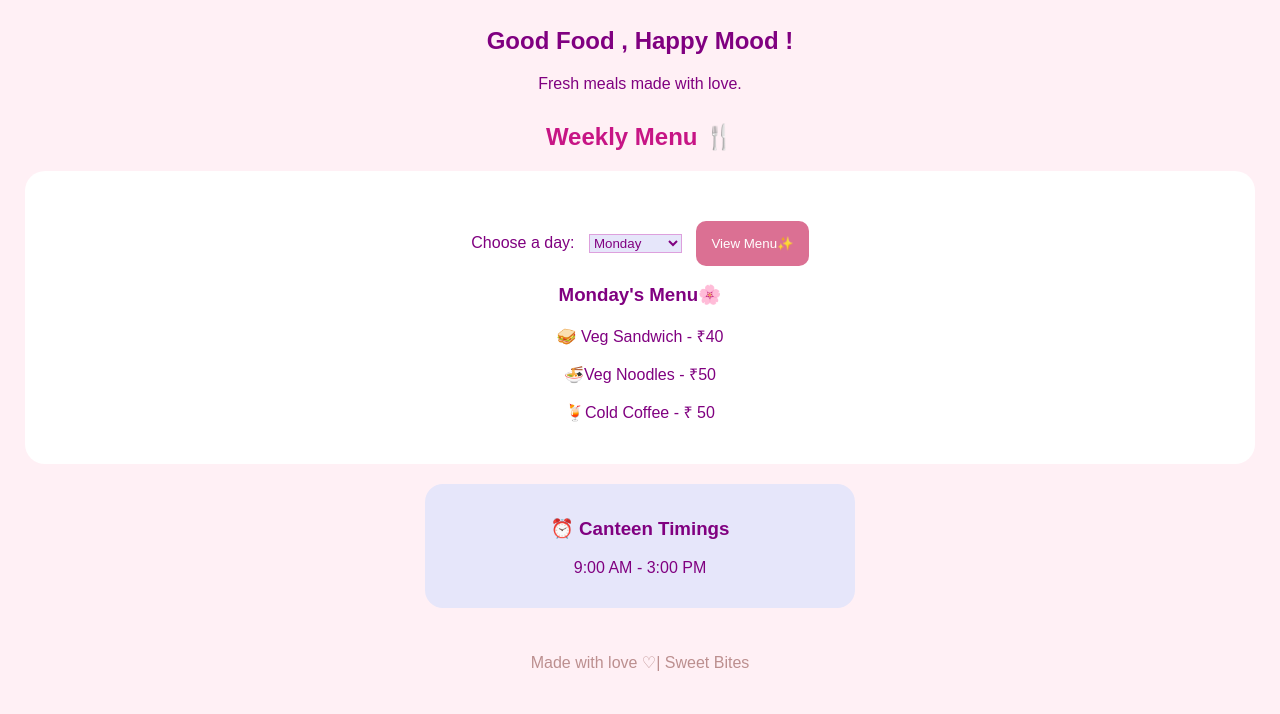
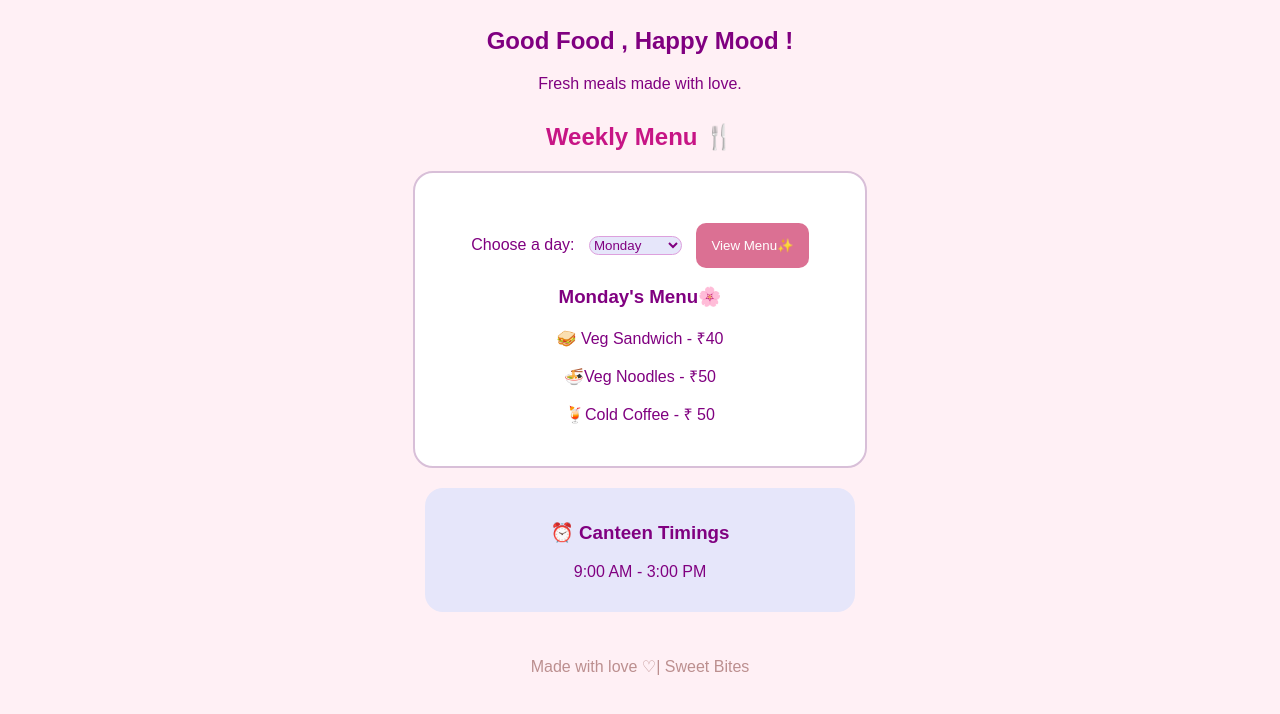
Before and after one commit to Anshika-Patel06/sweet-bites-school-canteen, a plain HTML site: page index.html in a window 1280 px wide. Both pictures are taken after a click on the button "View Menu✨". Shown: the part 112-826 px from the top of the page. Drawn offline with Linux system fonts and the light colour scheme.

Commit message:
Correct CSS syntax errors and improve styles
Fixed typos in CSS properties and values.

```diff
--- a/style.css
+++ b/style.css
@@ -38,18 +38,18 @@ h1{
 
 .menu-box{
     background-color: white;
-    border: 2px solide thistle;
+    border: 2px solid thistle;
     border-radius : 20px;
     padding: 25px;
     margin: 20px auto ;
-    max-width : 400 px;
+    max-width : 400px;
 }
 
 select{
     background-color:lavender;
     color:purple;
     border: 1px solid plum;
-    border-radius : 10 px;
+    border-radius : 10px;
     margin: 10px;
 }
 
@@ -62,7 +62,7 @@ button {
     margin-top:25px;
 }
 
-button hover {
+button: hover {
     background-color: multivioletred;
 }
 
@@ -73,12 +73,15 @@ button hover {
     margin-top: 25px;
 }
 
+.menu {
+    display: none;
+}
 #menu h3 {
     color: mediumvioletred
 }
 
 #menu p {
-     background-color: lavendurblush;
+     background-color: lavenderblush;
     border-radius : 10px;
     padding: 12px;
 
```
